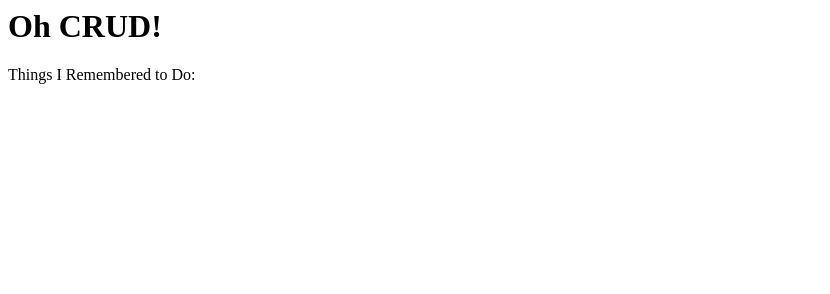
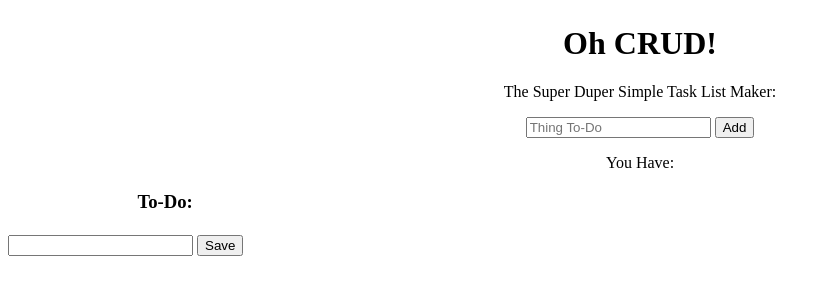
Before and after one commit to justinherfel/code-louisville-js-task-app, a plain HTML site: page index.html in a window 1280 px wide. Shown: the whole page, without its empty margins (0-830 px from the left). Drawn offline with Linux system fonts and the light colour scheme.

Commit message:
second round of index.html additions to create master add list and first to-do list

```diff
--- a/css/styles.css
+++ b/css/styles.css
@@ -0,0 +1,11 @@
+.title {
+    text-align: center;
+    margin-top: 25px;
+
+}
+
+.form {
+    margin: auto;
+    max-width: 80%;
+    text-align: center;
+}
--- a/index.html
+++ b/index.html
@@ -1,14 +1,38 @@
 <html>
     <head>
         <meta charset="UTF-8">
-        <title>The Best CRUD Task List</title>
+        <title>TASKS
+        </title>
         <link rel="stylesheet" type="text/css" href="css/styles.css">
 
     </head>
     <body>
         <div class="title">
             <h1>Oh CRUD!</h1>
-            <p>Things I Remembered to Do:</p>
+            <p>The Super Duper Simple Task List Maker:</p>
         </div>
+        <div class="form">
+            <form action="javascript:void(0);" method="POST" onsubmit="app.Add()">
+                <input type="text" id="add-todo" placeholder="Thing To-Do">
+                <input type="submit" value="Add" class="button-1">
+            </form>
+            <p>You Have:</p>
+            <p id="counter"></p>
+            <table>
+                <tr class="to-do">
+                    <th><h3>To-Do:</h3></th>
+                </tr>
+                <tbody id="tasks">
+                </tbody>
+            </table>
+        </div>
+
+        <div id="edit-box" role="aria-hidden">
+            <form action="javascript:void(0);" method="POST" id="save-edit">
+                <input type="text" id="edit-to-do">
+                <input type="submit" value="Save" class="button-success">
+            </form>
+        </div>
+        <script src="js/scripts.js"></script>
     </body>
 </html>
```
